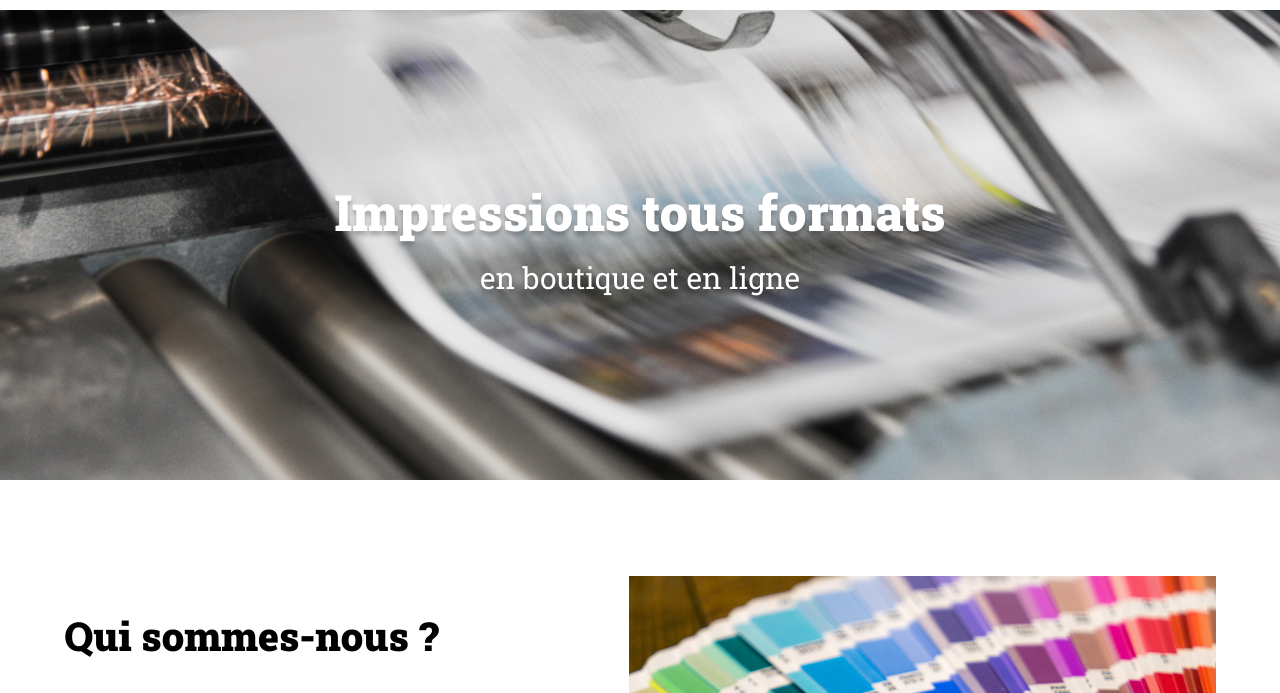
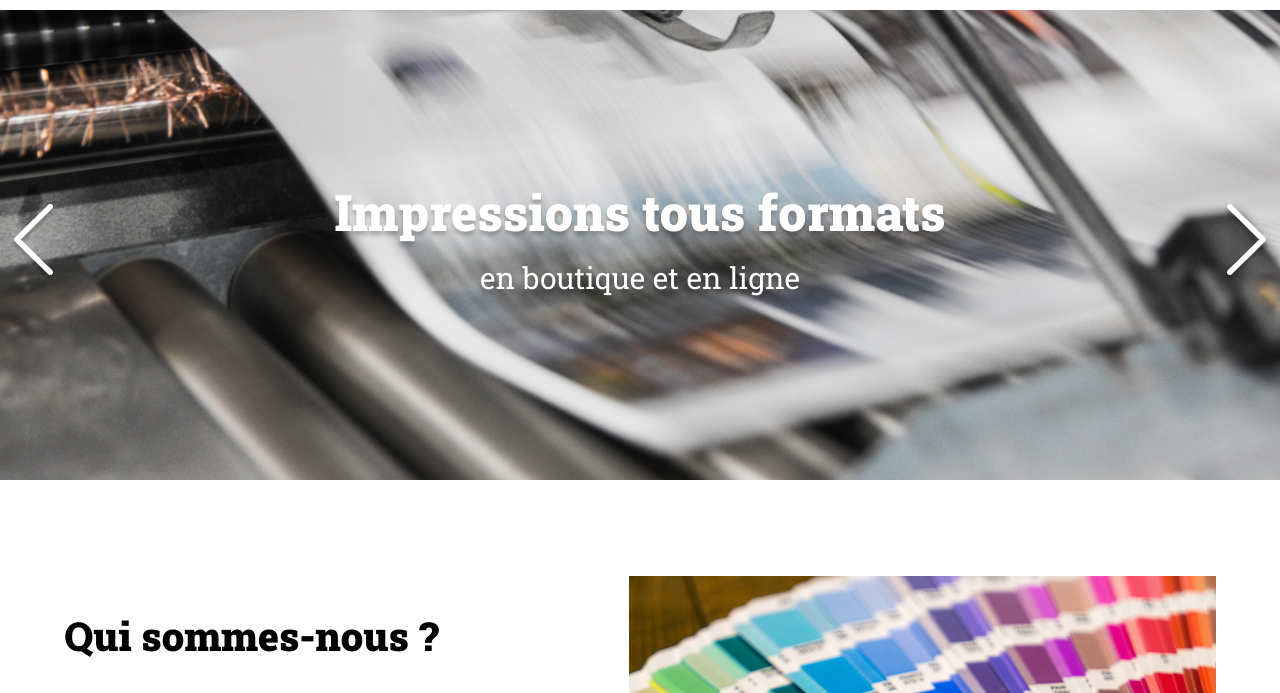
Before and after one commit to FCDevWP/Print-it, a plain HTML site: page index.html in a window 1280 px wide. Shown: the part 91-784 px from the top of the page. Drawn offline with Linux system fonts and the light colour scheme.

Commit message:
mise à jour code HTML ajout flèches G & D

```diff
--- a/index.html
+++ b/index.html
@@ -19,10 +19,19 @@
 <main>
     <div id="banner">
         <img class="banner-img" src="./assets/images/slideshow/slide1.jpg" alt="Banner Print-it">
+        <div id="banner">
+            <div class="arrow arrow_left" id="fleche_gauche">
+                <img src="assets/images/arrow_left.png" alt="Flèche gauche">
+            </div>
             <p>Impressions tous formats <span>en boutique et en ligne</span></p>
+            <div class="arrow arrow_right" id="fleche_droite">
+                <img src="assets/images/arrow_right.png" alt="Flèche droite">
+            </div>
+        </div>
         <div class="dots">
         </div>
     </div>
+
 	<section id="about-us" class="container">
 		<div>
 			<h2>Qui sommes-nous ?</h2>
```
Lines whose indentation alone changed are shown as unchanged.
